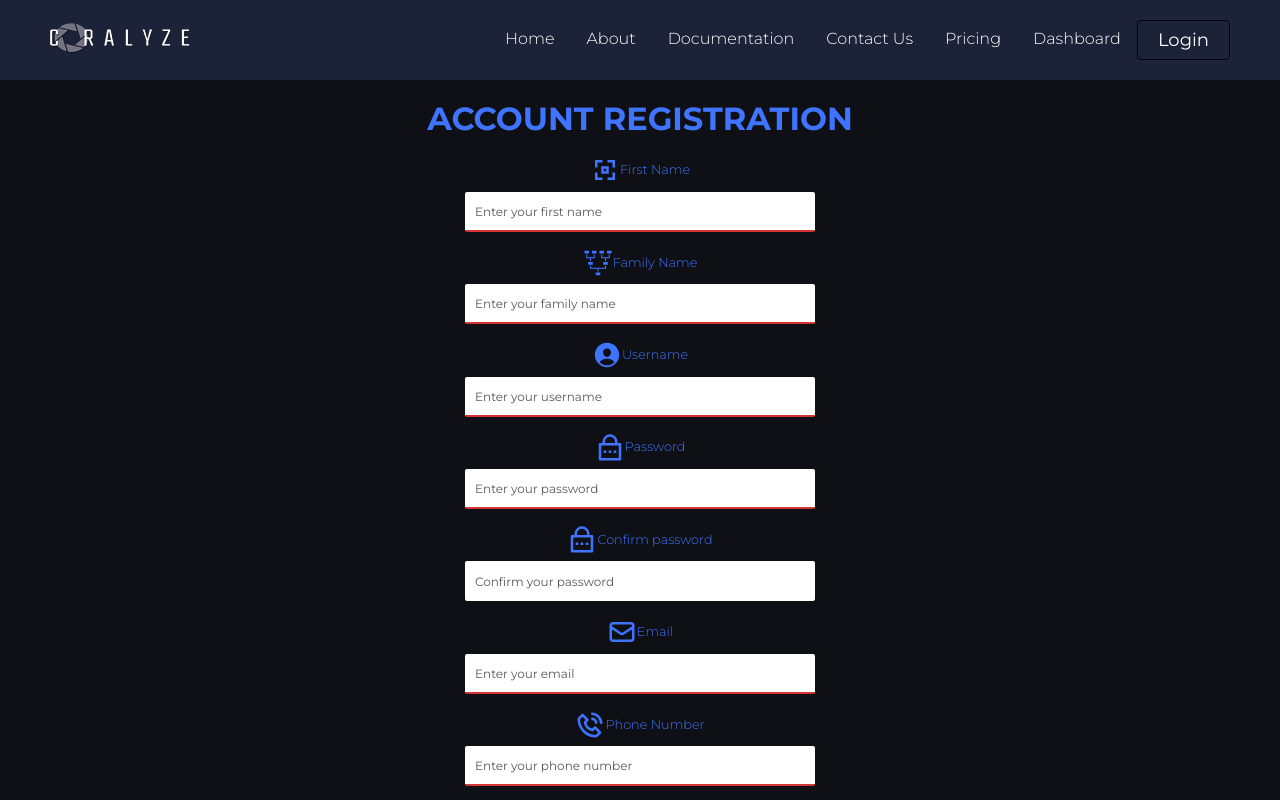
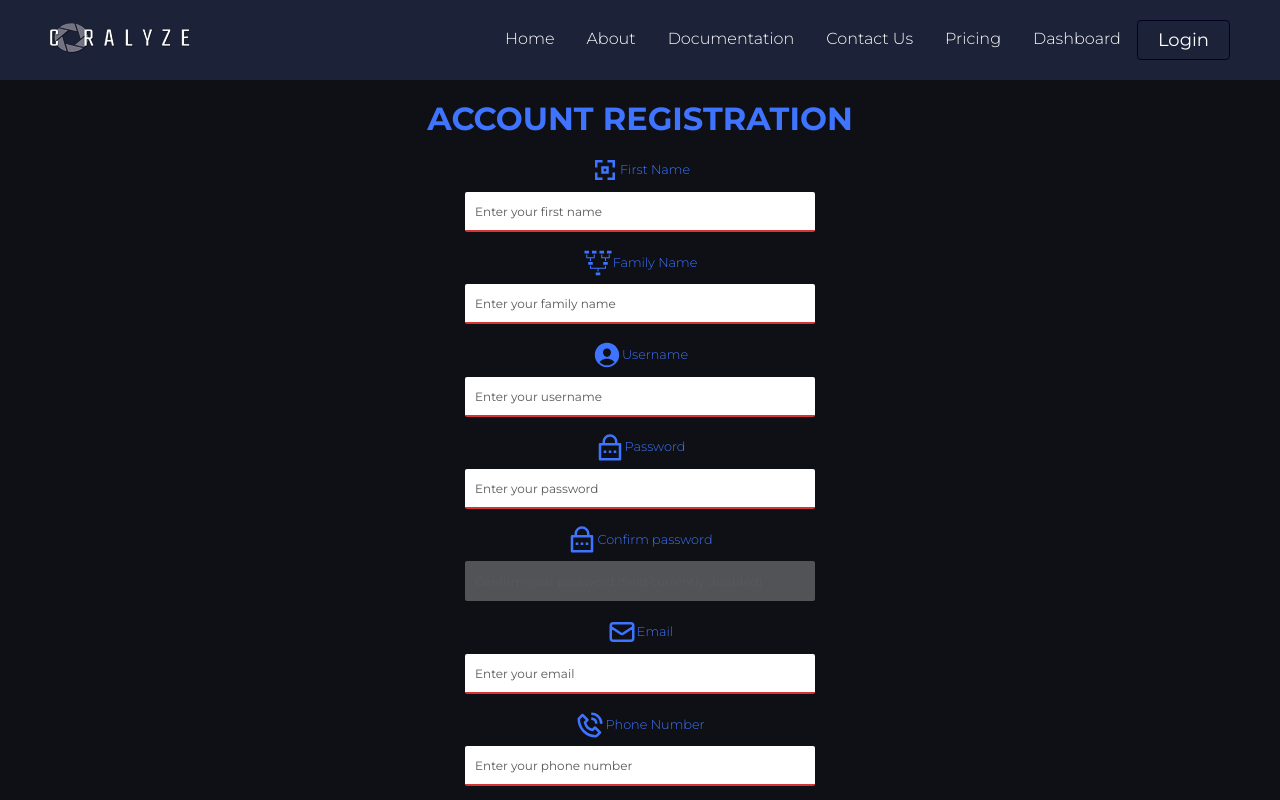
Before and after one commit to Chauster/Coralyze-Frontend, a React (Create React App) app: page /register in a window 1280 px wide. Shown: the top 800 px of the page. Built offline with nearby package versions, Linux system fonts and the light colour scheme.

Commit message:
disabled confirm password field

```diff
--- a/src/components/Register/registerFormSection.js
+++ b/src/components/Register/registerFormSection.js
@@ -183,11 +183,12 @@ function RegisterFormSection() {
               </label>
             </div>
             <input
+              disabled
               id="cpassword"
               type="password"
               name="cpassword"
               className="form__input"
-              placeholder="Confirm your password"
+              placeholder="Confirm your password (field currently disabled)"
               // value={confirmPassword}
               // onChange={handleConfirmPasswordChange}
             />
```
